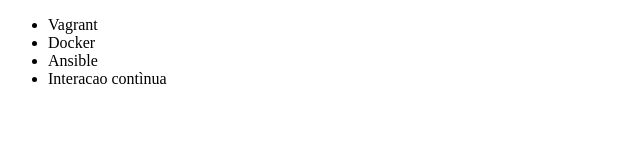
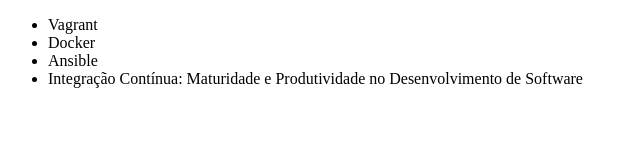
Before and after one commit to analura22/alura-git2, a plain HTML site: page index.html in a window 1280 px wide. Shown: the whole page, without its empty margins (0-640 px from the left). Drawn offline with Linux system fonts and the light colour scheme.

Commit message:
renomenado curso de integração contínua

```diff
--- a/index.html
+++ b/index.html
@@ -9,7 +9,7 @@
         <li>Vagrant</li>
         <li>Docker</li>
         <li>Ansible</li>
-        <li>Interacao contìnua</li>
+        <li>Integração Contínua: Maturidade e Produtividade no Desenvolvimento de Software</li>
     </ul>
 </body>
 </html>
```
